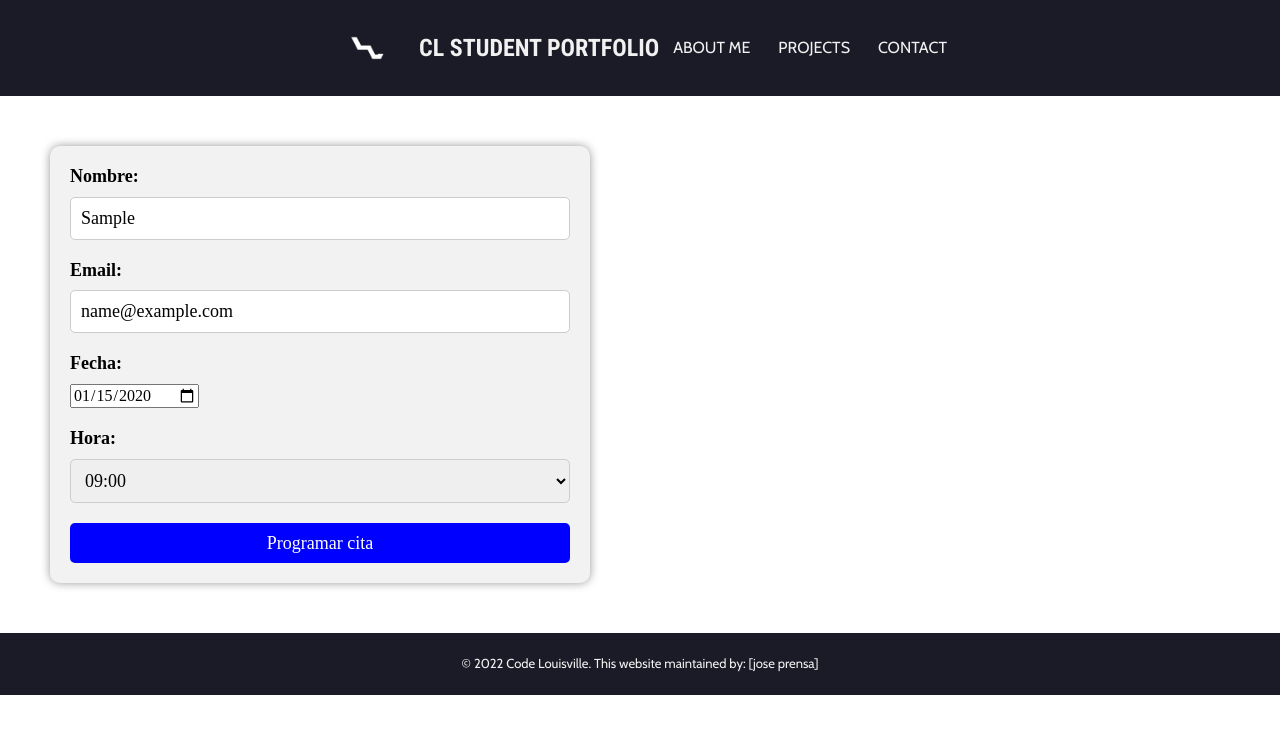
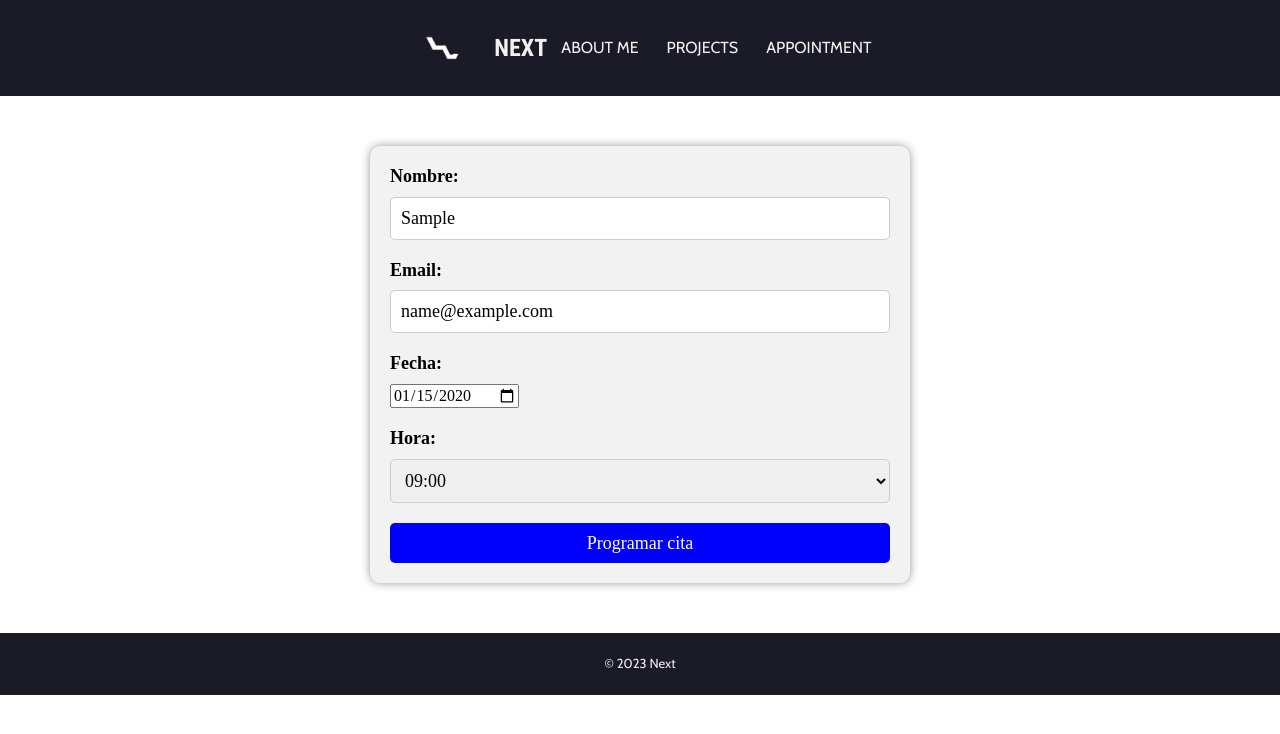
Before and after one commit to joseprensa/Barber-HUNTER, a plain HTML site: page appointment.html in a window 1280 px wide. Both pictures are taken after typing "Sample", "name@example.com", "2020-01-15" into the empty fields and a click on the button "Programar cita". Drawn offline with nearby package versions, Linux system fonts and the light colour scheme.

Commit message:
commit & push

```diff
--- a/appointment.html
+++ b/appointment.html
@@ -8,12 +8,12 @@
 
     <meta http-equiv="X-UA-Compatible" content="ie=edge">
 
-    <title>Code Louisville Student Portfolio</title>
+    <title></title>
 
     <link href="https://fonts.googleapis.com/css?family=Cabin|Roboto:400,700|Roboto+Condensed:400,700" rel="stylesheet">
 
     <link rel="stylesheet" href="css/style.css">
-    <link rel="icon" href="img/favicon.ico" type="image/x-icon">
+    <link rel="icon" href="img/simbolo negro.png" type="image/x-icon">
 
   </head>
 
@@ -26,16 +26,16 @@
             <div class="main-logo">
 
                 <img src="/img/simbolo blanco.png" alt="logo" style=" width: 100px;">
-                <span>CL Student Portfolio</span>
+                <span>Next</span>
 
             </div>
 
             <nav class="main-nav">
 
                 <ul id="navigation">
-                    <li><a href="index.html">About Me</a></li>
+                    <li><a href="/index.html#aboutme">About Me</a></li>
                     <li><a href="#projects">Projects</a></li>
-                    <li><a href="#">contact</a></li>
+                    <li><a href="#">Appointment</a></li>
                 </ul>
 
             </nav>
@@ -60,8 +60,6 @@
 
              <div class="appointment-content">
 
-                <form id="appointment-form">
-                    <form id="appointment-form">
                         <form id="appointment-form">
                             <div>
                               <label for="name">Nombre:</label>
@@ -84,51 +82,7 @@
                             <button type="submit">Programar cita</button>
                           </form>
 
-                          <script>
-                            const form = document.getElementById('appointment-form');
-                            const timeSelect = form.elements.time;
-
-                            // Populate the time select with available time slots
-                            function populateTimeSelect(date) {
-                              timeSelect.innerHTML = '';
-
-                              // Horario de trabajo (en este ejemplo, de 9 a.m. a 5 p.m.)
-                              const startTime = new Date(date + 'T09:00:00');
-                              const endTime = new Date(date + 'T17:00:00');
-
-                              // Intervalo de tiempo (en este ejemplo, cada media hora)
-                              const interval = 30 * 60 * 1000;
-
-                              let currentTime = startTime;
-                              while (currentTime <= endTime) {
-                                const option = document.createElement('option');
-                                option.value = currentTime.toTimeString().substr(0, 5);
-                                option.text = option.value;
-                                timeSelect.appendChild(option);
-                                currentTime = new Date(currentTime.getTime() + interval);
-                              }
-                            }
-
-                            form.addEventListener('submit', function(event) {
-                              event.preventDefault();
-                              const name = form.elements.name.value;
-                              const email = form.elements.email.value;
-                              const date = form.elements.date.value;
-                              const time = form.elements.time.value;
-
-                              alert(`Cita programada para ${name} con correo electrónico ${email} en la fecha ${date} a las ${time}`);
-                            });
-
-                            // Update the time select whenever the date changes
-                            form.elements.date.addEventListener('change', function(event) {
-                              populateTimeSelect(event.target.value);
-                            });
-
-                            // Populate the time select with available time slots for today's date
-                            populateTimeSelect(form.elements.date.value);
-                          </script>
-
-
+                          <script src="js/funtion.js"></script>
 
             </div>
 
@@ -141,15 +95,12 @@
 
         <footer class="footer-content">
 
-            <p>&copy; 2022 Code Louisville. This website maintained by: [jose prensa]</p>
+            <p>&copy; 2023 Next</p>
 
         </footer>
 
     </section>
 
 
-
-    <script src="js/app.js"></script>
-
 </body>
 </html>
--- a/css/style.css
+++ b/css/style.css
@@ -37,7 +37,7 @@ body {
 
 .main-logo {
     display: flex;
-    justify-content: center;
+    justify-content: left;
     align-items: center;
 }
 
@@ -154,7 +154,7 @@ a:hover, a:active {
 
 }
 
-/* .hero-container .btn, .hero-container .btn:visited  {
+ .hero-container .btn, .hero-container .btn:visited  {
     width: 100%;
     max-width: 260px;
     background: chartreuse;
@@ -166,7 +166,7 @@ a:hover, a:active {
     font-size: 24px;
     font-weight: 700;
     text-transform: uppercase;
-    margin: 12px auto 24px;
+    margin: 150px auto 12px;
     display: block;
 } */
 
@@ -226,6 +226,7 @@ a:hover, a:active {
 ========================================================================== */
 
 .main-logo span {
+    justify-self: start;
     font-family: 'Roboto Condensed', sans-serif;
     font-size: 24px;
     font-weight: 700;
@@ -308,6 +309,12 @@ footer {
 /* Forms
 ========================================================================== */
 /* Style inputs with type="text", select elements and textareas */
+  .appointment-content {
+    display: flex;
+    justify-content: center;
+    align-items: center;
+
+  }
 
   form {
     width: 500px;
--- /dev/null
+++ b/js/funtion.js
@@ -0,0 +1,41 @@
+const form = document.getElementById('appointment-form');
+                            const timeSelect = form.elements.time;
+
+                            // Populate the time select with available time slots
+                            function populateTimeSelect(date) {
+                              timeSelect.innerHTML = '';
+
+                              // Horario de trabajo (en este ejemplo, de 9 a.m. a 5 p.m.)
+                              const startTime = new Date(date + 'T09:00:00');
+                              const endTime = new Date(date + 'T17:00:00');
+
+                              // Intervalo de tiempo (en este ejemplo, cada media hora)
+                              const interval = 30 * 60 * 1000;
+
+                              let currentTime = startTime;
+                              while (currentTime <= endTime) {
+                                const option = document.createElement('option');
+                                option.value = currentTime.toTimeString().substr(0, 5);
+                                option.text = option.value;
+                                timeSelect.appendChild(option);
+                                currentTime = new Date(currentTime.getTime() + interval);
+                              }
+                            }
+
+                            form.addEventListener('submit', function(event) {
+                              event.preventDefault();
+                              const name = form.elements.name.value;
+                              const email = form.elements.email.value;
+                              const date = form.elements.date.value;
+                              const time = form.elements.time.value;
+
+                              alert(`Cita programada para ${name} con correo electrónico ${email} en la fecha ${date} a las ${time}`);
+                            });
+
+                            // Update the time select whenever the date changes
+                            form.elements.date.addEventListener('change', function(event) {
+                              populateTimeSelect(event.target.value);
+                            });
+
+                            // Populate the time select with available time slots for today's date
+                            populateTimeSelect(form.elements.date.value);
```
Also changed, not shown: index.html (+5 -5 lines).
